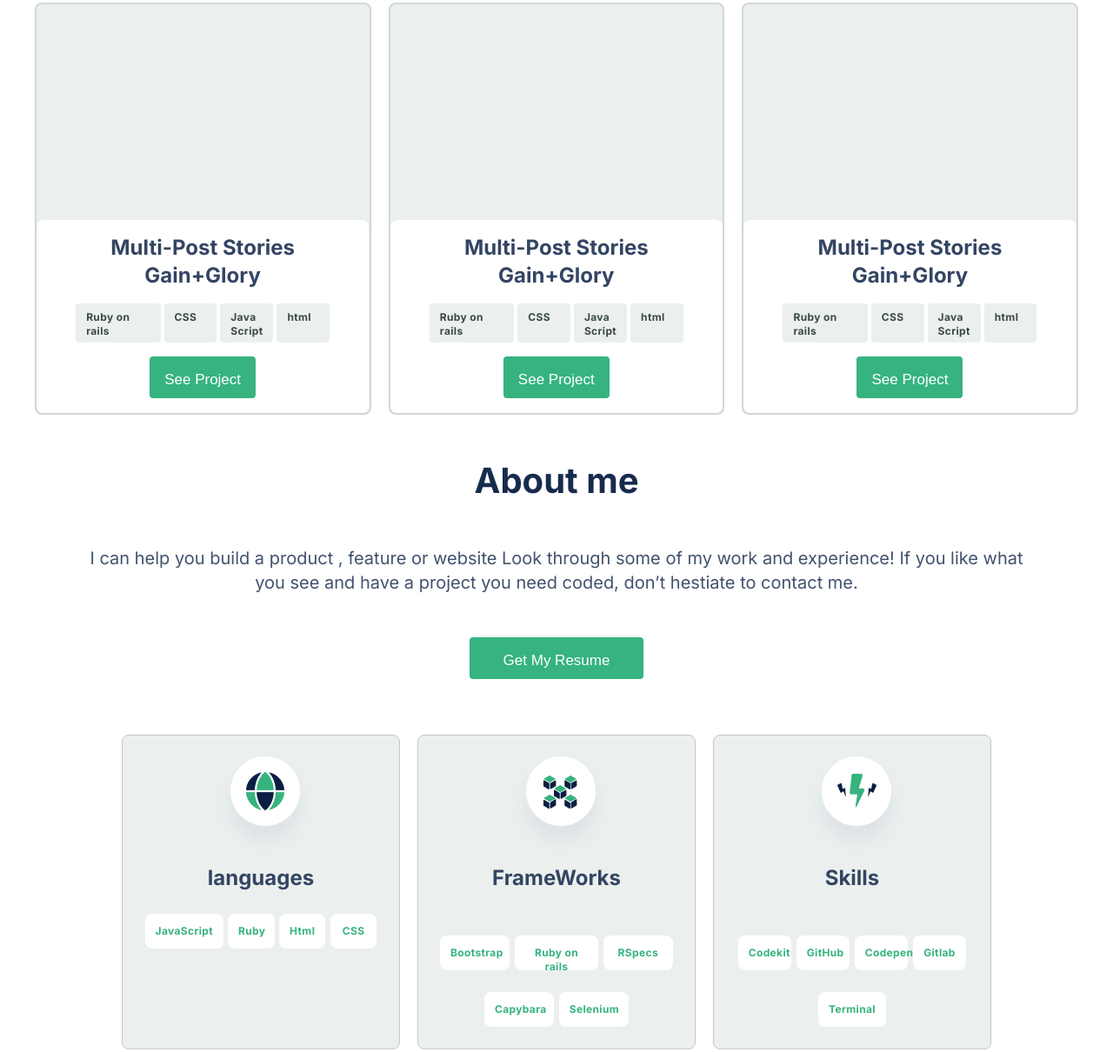
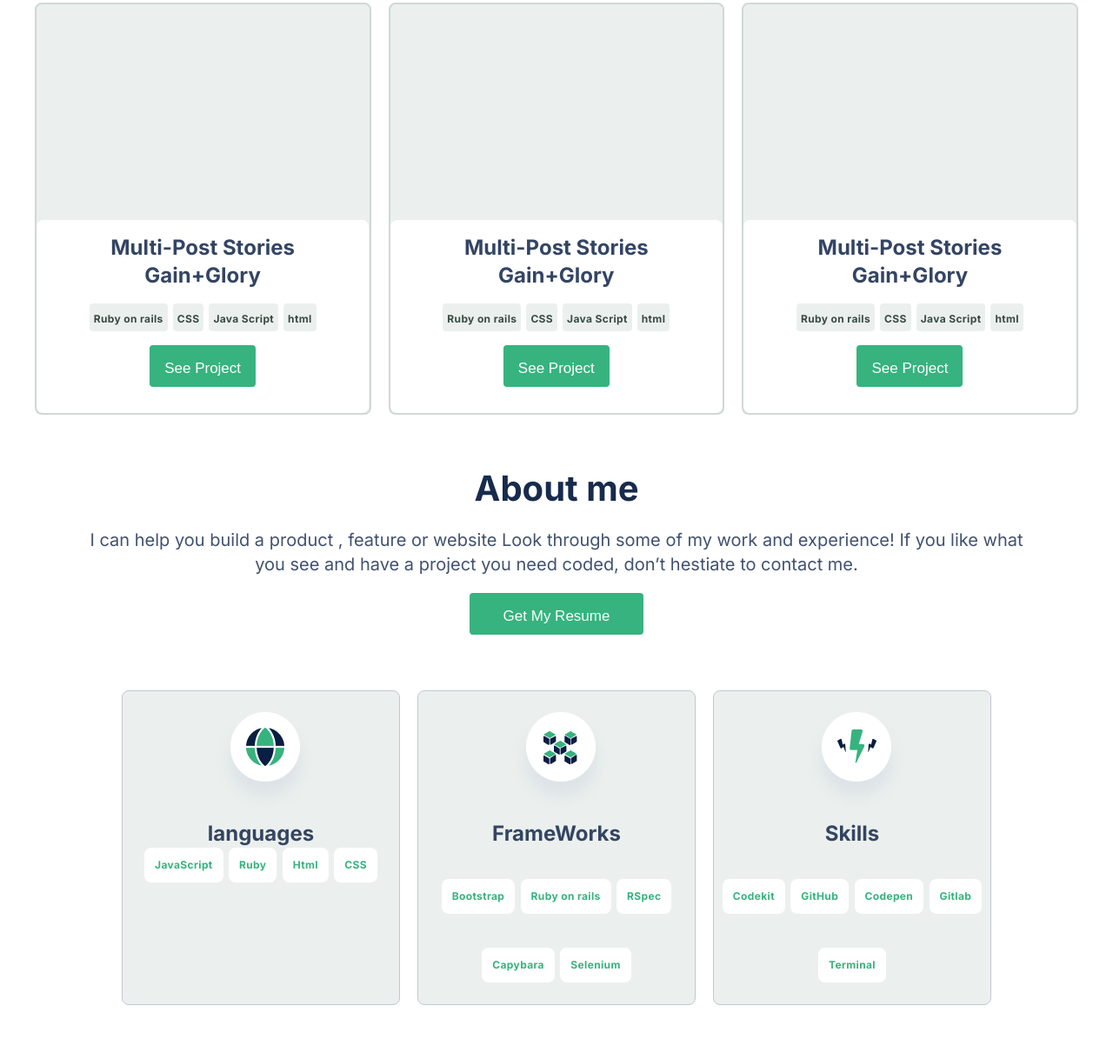
Before and after one commit to ndorrh/portfolio, a website: page index.html in a window 1280 px wide. Shown: the part 1427-2637 px from the top of the page at 87% size. Drawn offline with Linux system fonts and the light colour scheme.

Commit message:
Add change to style.css

```diff
--- a/index.html
+++ b/index.html
@@ -192,7 +192,7 @@
             <ul class="list">
               <li class="fwork">Bootstrap</li>
               <li class="fwork ruby">Ruby on rails</li>
-              <li class="fwork">RSpecs</li>
+              <li class="fwork">RSpec</li>
               <li class="fwork cap">Capybara</li>
               <li class="fwork">Selenium</li>
             </ul>
--- a/style.css
+++ b/style.css
@@ -153,26 +153,26 @@ body {
 .langues-use {
   display: flex;
   list-style: none;
-  gap: 4px;
+  gap: 6px;
 }
 
 .language {
-  width: 70px;
-  height: 45px;
   font-weight: 600;
   font-size: 12px;
   line-height: 16px;
   letter-spacing: 0.03em;
   color: #3a4a42;
   text-align: left;
-  flex: 1;
   background: #ebf0ee;
   border-radius: 4px;
-  padding: 8px 12px;
+  flex-basis: content;
+  height: 32px;
+  padding: 5px;
+  padding-top: 10px;
 }
 
 .ruby {
-  flex: 2;
+  flex-basis: content;
 }
 
 .project-name {
@@ -216,8 +216,8 @@ body {
   display: flex;
   flex-wrap: wrap;
   justify-content: center;
-  gap: 40px;
-  margin: 50px;
+  gap: 10px;
+  margin: 4.6%;
 }
 
 .sk-logo .fw-logo .lang-logo {
@@ -234,8 +234,8 @@ body {
   list-style: none;
   align-items: flex-end;
   justify-content: center;
-  column-gap: 2%;
-  padding: 25px;
+  gap: 2%;
+  padding-bottom: 25px;
 }
 
 .frame-works,
@@ -256,7 +256,6 @@ body {
   letter-spacing: 0.03em;
   color: #36b37e;
   padding: 12px;
-  width: 20%;
   height: 40px;
   background: #fff;
   border-radius: 8px;
@@ -268,7 +267,7 @@ body {
 }
 
 .java {
-  flex-basis: 90px;
+  flex-basis: content;
 }
 
 h4 {
@@ -280,16 +279,16 @@ h4 {
 }
 
 .fwork {
-  flex-basis: 30%;
+  flex-basis: content;
 }
 
 .term {
-  width: 180px;
+  flex-basis: content;
   text-align: center;
 }
 
 .skill {
-  flex-basis: 23%;
+  flex-basis: content;
 }
 
 .logo {
```
